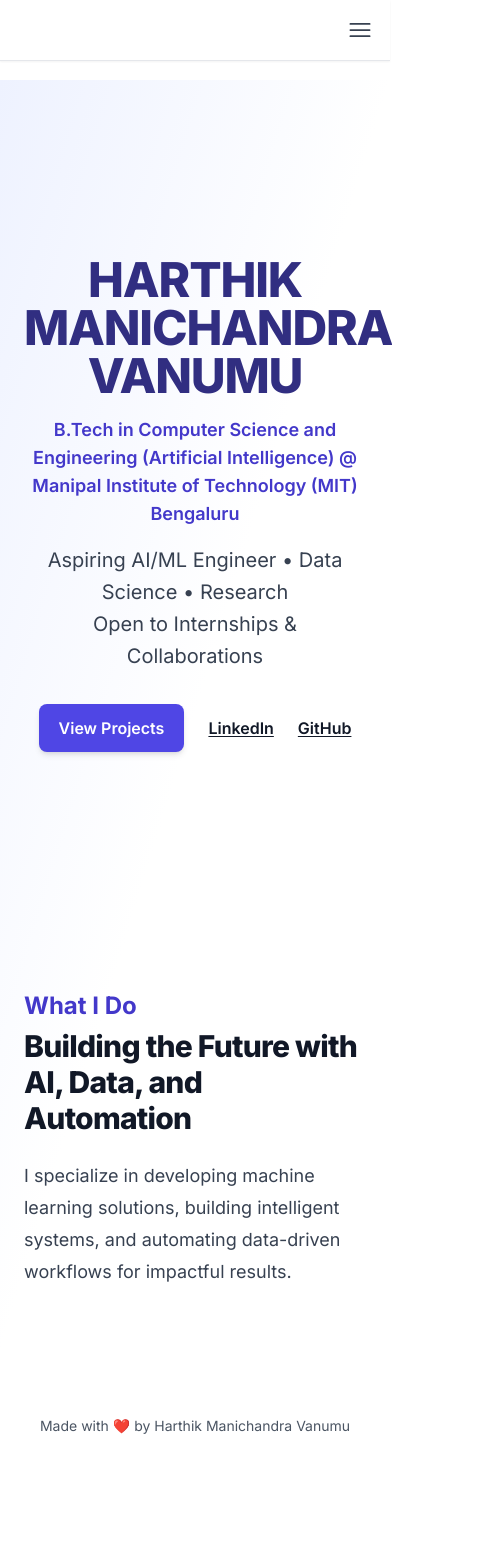
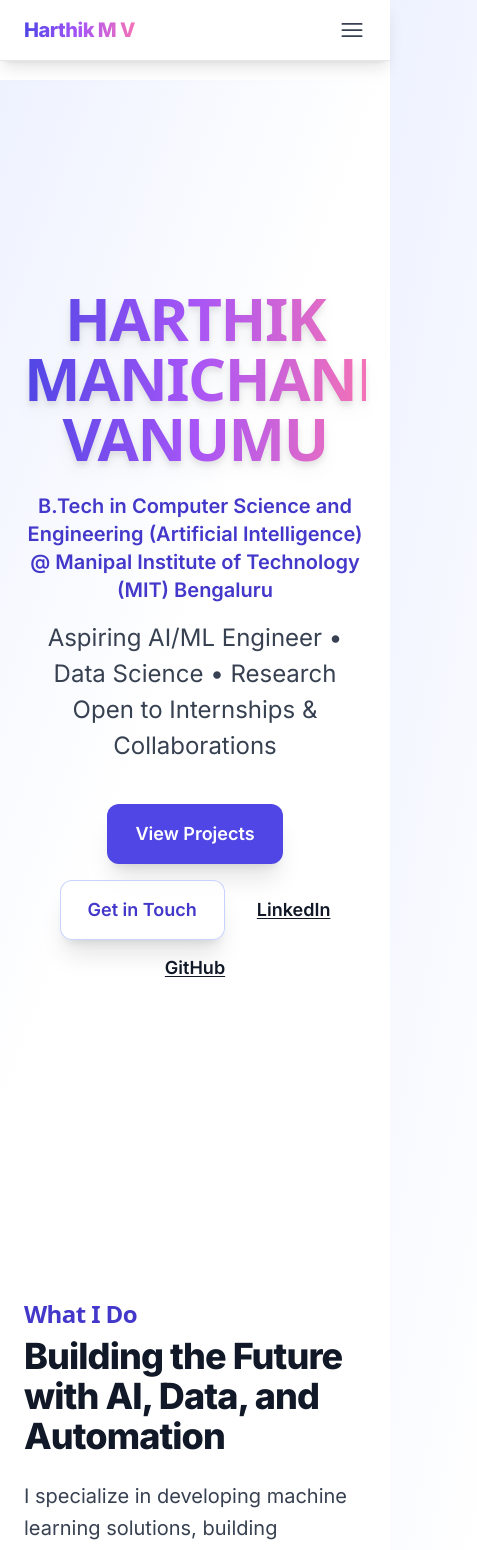
Before and after one commit to Harthik777/portfolio-website, a Next.js app: page / in a window 390 px wide. Shown: the top 1550 px of the page, 477 px wide, since content can reach past the window. Before the commit the page ends 1452 px from the top, so only its background shows below. Built offline with nearby package versions, Linux system fonts and the light colour scheme.

Commit message:
World-class UI/UX revamp: modern, professional, responsive portfolio

```diff
--- a/src/app/contact/page.tsx
+++ b/src/app/contact/page.tsx
@@ -3,7 +3,7 @@ import { Mail, Linkedin } from 'lucide-react';
 
 export default function Contact() {
   return (
-    <div className="max-w-xl mx-auto px-4 py-24 sm:px-6 lg:px-8">
+    <div className="max-w-xl mx-auto px-4 py-32 sm:px-6 lg:px-8 animate-fade-in">
       <div className="text-center">
         <h1 className="text-4xl font-extrabold tracking-tight text-gray-900 dark:text-white mb-4">
           Get in Touch
@@ -15,7 +15,7 @@ export default function Contact() {
       <div className="flex flex-col sm:flex-row items-center justify-center gap-8">
         <a
           href="mailto:harthik7777@gmail.com"
-          className="flex items-center gap-3 px-6 py-4 rounded-xl bg-white dark:bg-gray-800 shadow hover:shadow-lg border border-gray-200 dark:border-gray-700 text-indigo-700 dark:text-indigo-300 text-lg font-semibold transition-all hover:bg-indigo-50 dark:hover:bg-gray-700"
+          className="card flex items-center gap-3 px-8 py-5 text-indigo-700 dark:text-indigo-300 text-lg font-semibold transition-all hover:bg-indigo-50 dark:hover:bg-gray-700"
           target="_blank"
           rel="noopener noreferrer"
         >
@@ -24,7 +24,7 @@ export default function Contact() {
         </a>
         <a
           href="https://www.linkedin.com/in/harthik-mv/"
-          className="flex items-center gap-3 px-6 py-4 rounded-xl bg-white dark:bg-gray-800 shadow hover:shadow-lg border border-gray-200 dark:border-gray-700 text-indigo-700 dark:text-indigo-300 text-lg font-semibold transition-all hover:bg-indigo-50 dark:hover:bg-gray-700"
+          className="card flex items-center gap-3 px-8 py-5 text-indigo-700 dark:text-indigo-300 text-lg font-semibold transition-all hover:bg-indigo-50 dark:hover:bg-gray-700"
           target="_blank"
           rel="noopener noreferrer"
         >
--- a/src/app/globals.css
+++ b/src/app/globals.css
@@ -4,28 +4,37 @@
 
 @layer base {
   html {
-    @apply font-sans antialiased bg-white text-gray-900 dark:bg-gray-900 dark:text-white;
+    @apply font-sans antialiased bg-gradient-to-br from-indigo-50 via-white to-white dark:from-gray-900 dark:via-gray-900 dark:to-gray-950 text-gray-900 dark:text-white scroll-smooth;
   }
   h1, h2, h3, h4, h5, h6 {
-    @apply font-bold mb-2;
+    @apply font-bold mb-2 font-sans tracking-tight;
   }
   section {
-    @apply mb-12;
+    @apply mb-20 md:mb-28;
   }
 }
 
 @layer base {
   body {
-    @apply min-h-screen;
+    @apply min-h-screen bg-transparent;
   }
 }
 
 @layer utilities {
   .section-padding {
-    @apply py-16 md:py-24;
+    @apply py-20 md:py-32;
   }
 
   .container-padding {
-    @apply px-4 sm:px-6 lg:px-8;
+    @apply px-4 sm:px-8 lg:px-16;
+  }
+  .card {
+    @apply rounded-2xl shadow-lg bg-white/90 dark:bg-gray-800/80 ring-1 ring-gray-900/5 dark:ring-gray-700/20 transition-shadow duration-300 hover:shadow-2xl;
+  }
+  .glass {
+    @apply bg-white/60 dark:bg-gray-900/60 backdrop-blur-md;
+  }
+  .gradient-text {
+    @apply bg-gradient-to-r from-indigo-600 via-purple-500 to-pink-400 bg-clip-text text-transparent;
   }
 }
--- a/src/app/page.tsx
+++ b/src/app/page.tsx
@@ -2,32 +2,35 @@ import Link from 'next/link';
 
 export default function Home() {
   return (
-    <main className="min-h-screen bg-gradient-to-br from-indigo-50 via-white to-white dark:from-gray-900 dark:via-gray-900 dark:to-gray-950">
+    <main className="min-h-screen">
       {/* Hero Section */}
-      <section className="relative isolate pt-28 pb-16">
-        <div className="py-16 sm:py-24 lg:pb-32">
+      <section className="relative isolate pt-32 pb-20 bg-gradient-to-br from-indigo-50 via-white to-white dark:from-gray-900 dark:via-gray-900 dark:to-gray-950">
+        <div className="py-20 sm:py-32 lg:pb-40">
           <div className="mx-auto max-w-3xl px-6 lg:px-8">
-            <div className="mx-auto max-w-2xl text-center">
-              <h1 className="text-5xl font-extrabold tracking-tight sm:text-6xl mb-4 text-indigo-900 dark:text-indigo-200">
+            <div className="mx-auto max-w-2xl text-center animate-fade-in">
+              <h1 className="text-6xl font-extrabold tracking-tight sm:text-7xl mb-6 gradient-text drop-shadow-lg">
                 HARTHIK MANICHANDRA VANUMU
               </h1>
-              <p className="text-lg font-semibold text-indigo-700 dark:text-indigo-300 mb-2">
+              <p className="text-xl font-semibold text-indigo-700 dark:text-indigo-300 mb-4">
                 B.Tech in Computer Science and Engineering (Artificial Intelligence) @ Manipal Institute of Technology (MIT) Bengaluru
               </p>
-              <p className="mt-4 text-xl leading-8 text-gray-700 dark:text-gray-200 mb-6">
+              <p className="mt-4 text-2xl leading-9 text-gray-700 dark:text-gray-200 mb-8">
                 Aspiring AI/ML Engineer &bull; Data Science &bull; Research<br />Open to Internships & Collaborations
               </p>
-              <div className="mt-8 flex flex-wrap items-center justify-center gap-x-6 gap-y-4">
+              <div className="mt-10 flex flex-wrap items-center justify-center gap-x-8 gap-y-4">
                 <Link
                   href="/projects"
-                  className="rounded-lg bg-indigo-600 px-5 py-3 text-base font-semibold text-white shadow-md hover:bg-indigo-500 focus-visible:outline focus-visible:outline-2 focus-visible:outline-offset-2 focus-visible:outline-indigo-600 transition"
+                  className="rounded-xl bg-indigo-600 px-7 py-4 text-lg font-semibold text-white shadow-xl hover:bg-indigo-500 focus-visible:outline focus-visible:outline-2 focus-visible:outline-offset-2 focus-visible:outline-indigo-600 transition"
                 >
                   View Projects
                 </Link>
-                <Link href="https://www.linkedin.com/in/harthik-mv/" target="_blank" rel="noopener noreferrer" className="text-base font-semibold leading-6 underline underline-offset-2 hover:text-indigo-700 dark:hover:text-indigo-300 transition">
+                <Link href="/contact" className="rounded-xl bg-white/80 dark:bg-gray-800/80 px-7 py-4 text-lg font-semibold text-indigo-700 dark:text-indigo-300 shadow-xl ring-1 ring-inset ring-indigo-200 dark:ring-indigo-700 hover:bg-indigo-50 dark:hover:bg-gray-700 transition">
+                  Get in Touch
+                </Link>
+                <Link href="https://www.linkedin.com/in/harthik-mv/" target="_blank" rel="noopener noreferrer" className="text-lg font-semibold leading-6 underline underline-offset-2 hover:text-indigo-700 dark:hover:text-indigo-300 transition">
                   LinkedIn
                 </Link>
-                <Link href="https://github.com/Harthik777" target="_blank" rel="noopener noreferrer" className="text-base font-semibold leading-6 underline underline-offset-2 hover:text-indigo-700 dark:hover:text-indigo-300 transition">
+                <Link href="https://github.com/Harthik777" target="_blank" rel="noopener noreferrer" className="text-lg font-semibold leading-6 underline underline-offset-2 hover:text-indigo-700 dark:hover:text-indigo-300 transition">
                   GitHub
                 </Link>
               </div>
@@ -37,14 +40,14 @@ export default function Home() {
       </section>
 
       {/* Featured Section */}
-      <section className="py-16 sm:py-24">
+      <section className="py-20 sm:py-32 animate-fade-in">
         <div className="mx-auto max-w-3xl px-6 lg:px-8">
           <div className="mx-auto max-w-2xl lg:text-center">
             <h2 className="text-2xl font-bold leading-7 text-indigo-700 dark:text-indigo-300 mb-2">What I Do</h2>
-            <p className="mt-2 text-3xl font-extrabold tracking-tight sm:text-4xl mb-4 text-gray-900 dark:text-white">
+            <p className="mt-2 text-4xl font-extrabold tracking-tight sm:text-5xl mb-6 text-gray-900 dark:text-white">
               Building the Future with AI, Data, and Automation
             </p>
-            <p className="mt-6 text-lg leading-8 text-gray-700 dark:text-gray-200">
+            <p className="mt-6 text-xl leading-8 text-gray-700 dark:text-gray-200">
               I specialize in developing machine learning solutions, building intelligent systems, and automating data-driven workflows for impactful results.
             </p>
           </div>
--- a/src/app/publications/page.tsx
+++ b/src/app/publications/page.tsx
@@ -22,9 +22,9 @@ export default function Publications() {
                 Here are my academic publications and manuscripts.
               </p>
             </div>
-            <div className="mx-auto mt-16 max-w-2xl lg:mx-0 lg:max-w-none">
+            <div className="mx-auto mt-20 max-w-2xl lg:mx-0 lg:max-w-none animate-fade-in">
               {publications.map((pub) => (
-                <article key={pub.title} className="mb-10">
+                <article key={pub.title} className="card mb-10 p-7">
                   <h3 className="text-xl font-semibold leading-7">
                     {pub.link ? (
                       <Link href={pub.link} target="_blank" rel="noopener noreferrer" className="underline underline-offset-2">
--- a/src/app/resume/page.tsx
+++ b/src/app/resume/page.tsx
@@ -30,7 +30,7 @@ export default function Resume() {
         <div className="py-24 sm:py-32">
           <div className="mx-auto max-w-7xl px-6 lg:px-8">
             {/* Resume Section */}
-            <div className="mx-auto max-w-2xl lg:mx-0">
+            <div className="mx-auto max-w-2xl lg:mx-0 card p-8 animate-fade-in">
               <h2 className="text-3xl font-bold tracking-tight sm:text-4xl">Resume</h2>
               <p className="mt-6 text-lg leading-8 text-gray-600 dark:text-gray-300">
                 View or download my latest resume below. For more details about my experience, skills, and projects, feel free to explore the rest of this portfolio or <Link href="/contact" className="underline underline-offset-2 hover:text-indigo-700 dark:hover:text-indigo-300">contact me</Link>.
@@ -54,7 +54,7 @@ export default function Resume() {
             </div>
 
             {/* Certifications Section */}
-            <div className="mx-auto mt-16 max-w-2xl lg:mx-0">
+            <div className="mx-auto mt-16 max-w-2xl lg:mx-0 card p-8 animate-fade-in">
               <h3 className="text-2xl font-bold tracking-tight sm:text-3xl mb-8">Certifications</h3>
               <div className="space-y-8">
                 {/* Add your certifications here */}
--- a/src/components/Footer.tsx
+++ b/src/components/Footer.tsx
@@ -6,8 +6,17 @@ import { motion } from 'framer-motion';
 
 export function Footer() {
   return (
-    <footer className="py-4 text-center text-sm text-gray-600 dark:text-gray-400">
-      Made with ❤️ by Harthik Manichandra Vanumu
+    <footer className="py-8 border-t border-gray-200 dark:border-gray-800 text-center text-sm text-gray-600 dark:text-gray-400 mt-16">
+      <div className="flex justify-center gap-6 mb-2">
+        <a href="https://github.com/Harthik777" target="_blank" rel="noopener noreferrer" aria-label="GitHub" className="hover:text-indigo-600 dark:hover:text-indigo-300 transition">
+          <Github className="h-5 w-5" />
+        </a>
+        <a href="https://www.linkedin.com/in/harthik-mv/" target="_blank" rel="noopener noreferrer" aria-label="LinkedIn" className="hover:text-indigo-600 dark:hover:text-indigo-300 transition">
+          <Linkedin className="h-5 w-5" />
+        </a>
+      </div>
+      <div>Made with <span className="text-red-500">❤️</span> by Harthik Manichandra Vanumu</div>
+      <div className="mt-1 text-xs text-gray-400">&copy; {new Date().getFullYear()} Harthik M V. All rights reserved.</div>
     </footer>
   );
 }
--- a/src/components/Navbar.tsx
+++ b/src/components/Navbar.tsx
@@ -3,6 +3,7 @@
 import { useState } from 'react';
 import Link from 'next/link';
 import { Bars3Icon, XMarkIcon } from '@heroicons/react/24/outline';
+import { useRouter } from 'next/router';
 
 const navigation = [
   { name: 'Home', href: '/' },
@@ -15,15 +16,23 @@ const navigation = [
 
 export default function Navbar() {
   const [mobileMenuOpen, setMobileMenuOpen] = useState(false);
+  // For active link highlighting
+  // Use window.location.pathname for client-side only, or useRouter if in Next.js 13+ app dir
+  let currentPath = '';
+  if (typeof window !== 'undefined') {
+    currentPath = window.location.pathname;
+  }
 
   return (
-    <header className="fixed inset-x-0 top-0 z-50 bg-white/80 dark:bg-gray-900/80 backdrop-blur-sm border-b border-gray-200 dark:border-gray-800 shadow-sm">
-      <nav className="flex items-center justify-between p-4 md:p-6 lg:px-8 relative" aria-label="Global">
-        <div className="flex lg:flex-1 items-center" />
+    <header className="fixed inset-x-0 top-0 z-50 glass border-b border-gray-200 dark:border-gray-800 shadow-lg backdrop-blur-md">
+      <nav className="flex items-center justify-between px-6 py-4 md:py-5 lg:px-12 relative" aria-label="Global">
+        <div className="flex items-center gap-4">
+          <span className="text-xl font-extrabold tracking-tight gradient-text select-none">Harthik M V</span>
+        </div>
         <div className="flex lg:hidden z-50">
           <button
             type="button"
-            className="-m-2.5 inline-flex items-center justify-center rounded-md p-2.5 text-gray-700 dark:text-gray-200 hover:bg-gray-100 dark:hover:bg-gray-800 focus:outline-none focus-visible:ring-2 focus-visible:ring-indigo-600 transition z-50"
+            className="-m-2.5 inline-flex items-center justify-center rounded-md p-2.5 text-gray-700 dark:text-gray-200 hover:bg-indigo-100 dark:hover:bg-gray-800 focus:outline-none focus-visible:ring-2 focus-visible:ring-indigo-600 transition z-50"
             onClick={() => setMobileMenuOpen(true)}
             aria-label="Open main menu"
           >
@@ -36,7 +45,7 @@ export default function Navbar() {
             <Link
               key={item.name}
               href={item.href}
-              className="text-base font-medium leading-6 px-3 py-2 rounded hover:bg-indigo-50 dark:hover:bg-indigo-900/30 hover:text-indigo-700 dark:hover:text-indigo-300 transition"
+              className={`text-base font-medium leading-6 px-3 py-2 rounded transition-colors duration-200 hover:bg-indigo-50 dark:hover:bg-indigo-900/30 hover:text-indigo-700 dark:hover:text-indigo-300 ${currentPath === item.href ? 'bg-indigo-100 dark:bg-indigo-900/40 text-indigo-700 dark:text-indigo-300 font-semibold' : 'text-gray-900 dark:text-white'}`}
             >
               {item.name}
             </Link>
@@ -48,7 +57,7 @@ export default function Navbar() {
       </nav>
       {/* Mobile Menu Overlay */}
       {mobileMenuOpen && (
-        <div className="fixed inset-0 z-[100] bg-gray-900 flex flex-col justify-center items-center min-h-screen w-full transition-opacity duration-300">
+        <div className="fixed inset-0 z-[100] bg-gray-900/80 dark:bg-gray-950/90 flex flex-col justify-center items-center min-h-screen w-full transition-opacity duration-300 backdrop-blur-md">
           <button
             type="button"
             className="absolute top-6 right-6 text-3xl text-white focus:outline-none"
```
Also changed, not shown: src/app/projects/page.tsx (+5 -5 lines), src/app/skills/page.tsx (+5 -4 lines).
